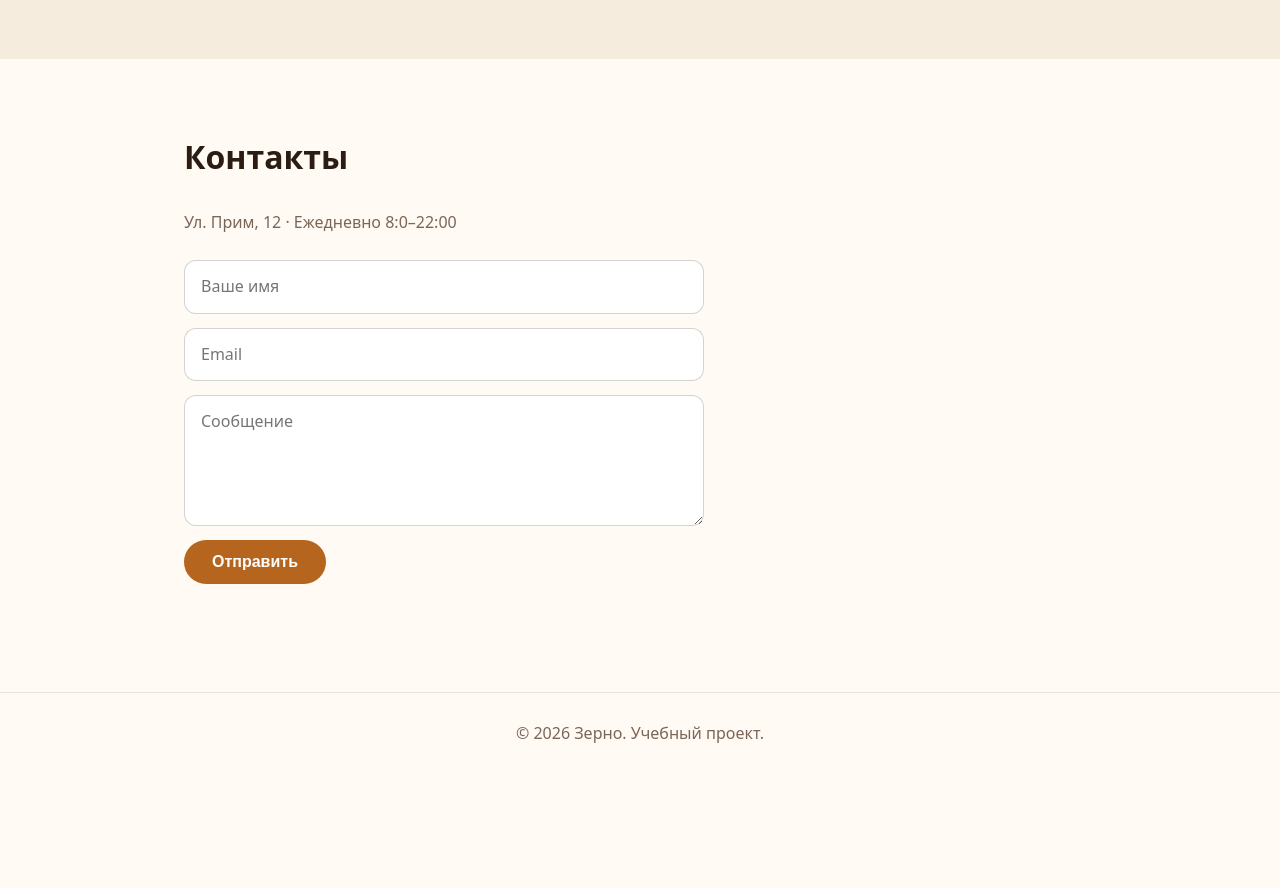
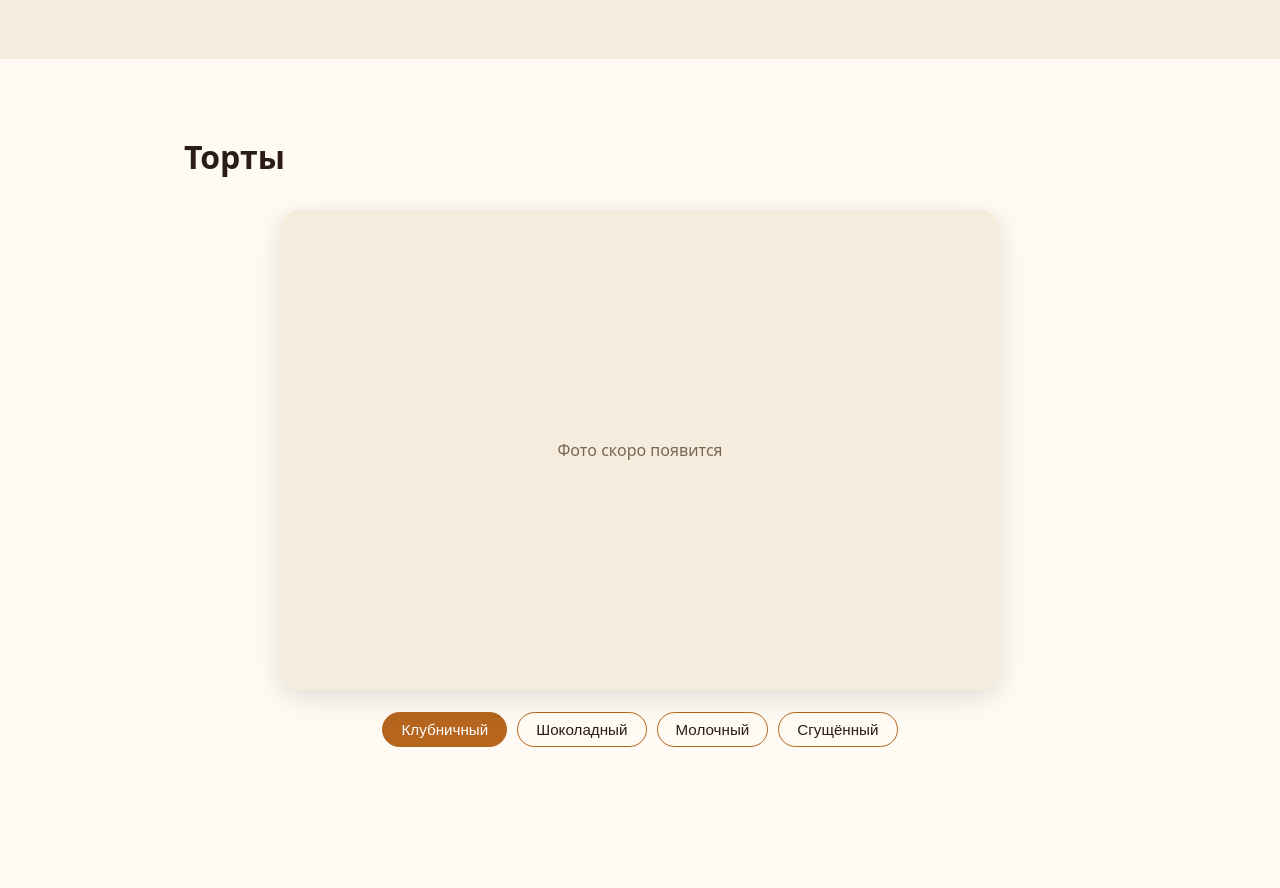
Before and after one commit to kafe-coffe/a, a plain HTML site: page index.html in a window 1280 px wide. Shown: the part 1880-2768 px from the top of the page. Before the commit the page ends 2655 px from the top, so only its background shows below. Drawn offline with Linux system fonts and the light colour scheme.

Commit message:
Add files via upload
добавение нового раздела

```diff
--- /dev/null
+++ b/content/cakes.json
@@ -0,0 +1,9 @@
+{
+  "title": "Торты",
+  "items": [
+    { "label": "Клубничный", "image": "" },
+    { "label": "Шоколадный", "image": "" },
+    { "label": "Молочный",   "image": "" },
+    { "label": "Сгущённый",   "image": "" }
+  ]
+}
--- a/index.html
+++ b/index.html
@@ -16,6 +16,7 @@
     <nav class="nav" id="nav">
       <a href="#about" data-t="navAbout">О нас</a>
       <a href="#menu" data-t="navMenu">Меню</a>
+      <a href="#cakes" id="navCakes" data-t="navCakes" hidden>Торты</a>
       <a href="#contact" data-t="navContact">Контакты</a>
       <button id="theme" class="theme" aria-label="Сменить тему">🌙</button>
     </nav>
@@ -43,6 +44,17 @@
       <ul class="menu" id="menuList"></ul>
     </section>
 
+    <section id="cakes" class="section" hidden>
+      <h2 id="cakesTitle">Торты</h2>
+      <div class="cakes">
+        <div class="cake-photo" id="cakePhoto">
+          <img id="cakeImg" alt="" hidden>
+          <div class="ph" id="cakePh">Фото скоро появится</div>
+        </div>
+        <div class="cake-tabs" id="cakeTabs" role="tablist"></div>
+      </div>
+    </section>
+
     <section id="contact" class="section">
       <h2 id="contactTitle">Контакты</h2>
       <p class="muted" id="contactText">Ул. Примерная, 12 · Ежедневно 8:00–22:00</p>
--- a/script.js
+++ b/script.js
@@ -83,7 +83,7 @@ function renderFilters() {
 $("filters").addEventListener("click", e => {
   const btn = e.target.closest(".chip");
   if (!btn) return;
-  document.querySelectorAll(".chip").forEach(c => c.classList.remove("active"));
+  $("filters").querySelectorAll(".chip").forEach(c => c.classList.remove("active"));
   btn.classList.add("active");
   renderMenu(Number(btn.dataset.index));
 });
@@ -159,6 +159,50 @@ function applyMenu(d) {
   renderMenu();
 }
 
+// --- Торты: выбор кнопки меняет фото сверху ---
+function applyCakes(d) {
+  if (!d || !Array.isArray(d.items) || d.items.length === 0) return;
+  $("cakes").hidden = false;
+  $("navCakes").hidden = false;
+  setText($("cakesTitle"), d.title);
+
+  const img = $("cakeImg"), ph = $("cakePh"), tabs = $("cakeTabs");
+  tabs.replaceChildren();
+
+  function show(i) {
+    const item = d.items[i];
+    tabs.querySelectorAll(".chip").forEach((b, k) => {
+      b.classList.toggle("active", k === i);
+      b.setAttribute("aria-selected", k === i ? "true" : "false");
+    });
+    const src = imgSrc(item.image);
+    if (!src) { img.hidden = true; ph.hidden = false; return; }
+    ph.hidden = true;
+    img.classList.add("fade");
+    const next = new Image();
+    next.onload = next.onerror = () => {
+      img.src = src;
+      img.alt = item.label || "";
+      img.hidden = false;
+      requestAnimationFrame(() => img.classList.remove("fade"));
+    };
+    next.src = src;
+  }
+
+  d.items.forEach((item, i) => {
+    const b = document.createElement("button");
+    b.className = "chip";
+    b.type = "button";
+    b.setAttribute("role", "tab");
+    b.textContent = item.label || "";
+    b.addEventListener("click", () => show(i));
+    tabs.appendChild(b);
+    const src = imgSrc(item.image);
+    if (src) new Image().src = src; // подгружаем заранее, чтобы переключение было мгновенным
+  });
+  show(0);
+}
+
 let contactData = null;
 function applyContact(d) {
   if (!d) return;
@@ -168,12 +212,13 @@ function applyContact(d) {
   setText($("formBtn"), d.button);
 }
 
-Promise.all(["general", "home", "about", "menu", "contact"].map(load)).then(
-  ([general, home, about, menu, contact]) => {
+Promise.all(["general", "home", "about", "menu", "cakes", "contact"].map(load)).then(
+  ([general, home, about, menu, cakes, contact]) => {
     applyGeneral(general);
     applyHome(home);
     applyAbout(about);
     applyMenu(menu);
+    applyCakes(cakes);
     applyContact(contact);
     reveal();
   }
--- a/style.css
+++ b/style.css
@@ -107,6 +107,18 @@ html.pending body { opacity: 0; }
 .thumb { width: 64px; height: 64px; object-fit: cover; border-radius: 10px; flex: none; }
 .price { font-weight: 700; color: var(--accent); white-space: nowrap; }
 
+.cakes { display: grid; gap: 22px; justify-items: center; }
+.cake-photo {
+  position: relative; width: 100%; max-width: 720px; aspect-ratio: 3 / 2;
+  border-radius: 20px; overflow: hidden; background: var(--bg-alt);
+  box-shadow: 0 8px 28px rgba(0,0,0,.12);
+}
+.cake-photo img { display: block; width: 100%; height: 100%; object-fit: cover; transition: opacity .25s; }
+.cake-photo img.fade { opacity: 0; }
+.cake-photo .ph { position: absolute; inset: 0; display: grid; place-items: center; padding: 16px; text-align: center; color: var(--muted); }
+.cake-photo .ph[hidden], .cake-photo img[hidden] { display: none; }
+.cake-tabs { display: flex; flex-wrap: wrap; gap: 10px; justify-content: center; }
+
 .form { display: grid; gap: 14px; max-width: 520px; }
 .form input, .form textarea {
   padding: 13px 16px; border-radius: 12px; font: inherit;
```
